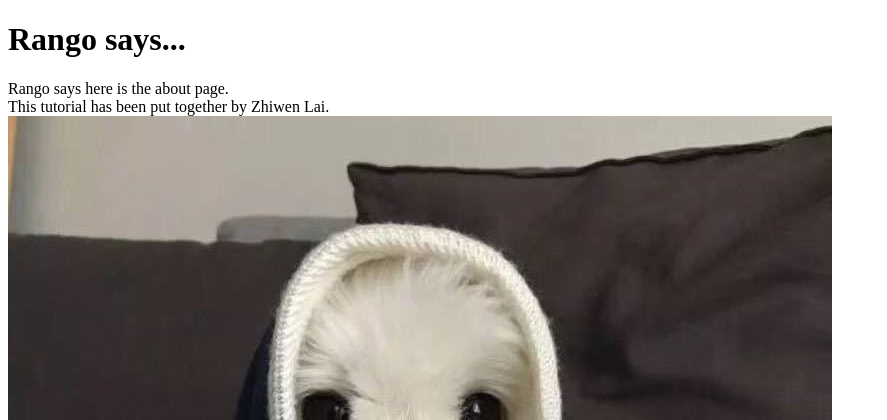
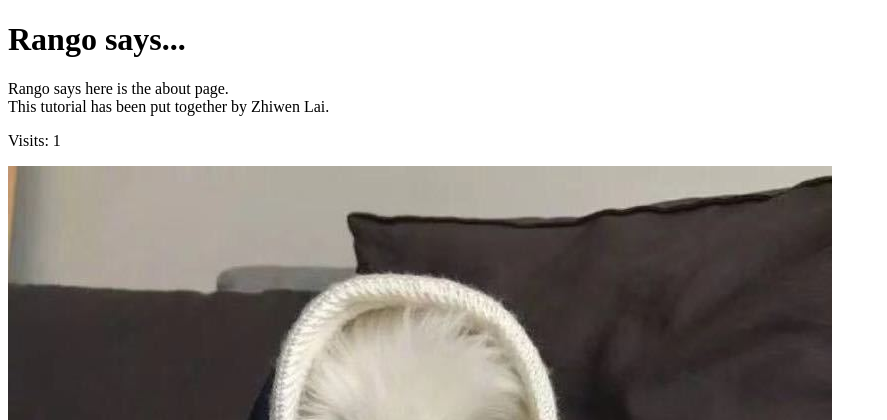
Before and after one commit to ZhiwenLai/tango_with_django_project, a Django app: page /rango/about/ in a window 1280 px wide. Shown: the top 420 px of the page, without its empty margins (0-887 px from the left). Run offline with Django 3.2, Linux system fonts and the light colour scheme; data comes from the database, SQL or seed files in the repository; both versions use the stored data as it was after the commit.

Commit message:
chapter10 finished

```diff
--- a/rango/views.py
+++ b/rango/views.py
@@ -10,6 +10,7 @@ from django.urls import reverse
 from django.contrib.auth import authenticate, login
 from django.contrib.auth.decorators import login_required
 from django.contrib.auth import logout
+from datetime import datetime
 
 def index(request):
     # return HttpResponse("Rango says hey there partner! <a href='/rango/about/'>About</a>") chapter3
@@ -25,7 +26,13 @@ def index(request):
     context_dict['categories'] = category_list
     context_dict['pages'] = page_list
 
-    return render(request, 'rango/index.html', context=context_dict)
+    response = render(request, 'rango/index.html', context=context_dict)
+    visitor_cookie_handler(request)
+    context_dict['visits'] = request.session['visits']
+
+    return response
+
+    # return render(request, 'rango/index.html', context=context_dict)
 
 def show_category(request, category_name_slug):
     context_dict = {}
@@ -43,7 +50,12 @@ def show_category(request, category_name_slug):
 
 def about(request):
     # return HttpResponse("Rango says here is the about page. <a href='/rango/'>Index</a>")
-    return render(request, 'rango/about.html')
+    context_dict = {}
+    visitor_cookie_handler(request)
+    context_dict['visits'] = request.session['visits']
+
+    # return render(request, 'rango/about.html')
+    return render(request, 'rango/about.html', context=context_dict)
 
 def add_category(request):
     form = CategoryForm()
@@ -131,3 +143,33 @@ def restricted(request):
 def user_logout(request):
     logout(request)
     return redirect(reverse('rango:index'))
+
+# def visitor_cookie_handler(request, response):
+#     visits = int(request.COOKIES.get('visits', '1'))
+#     last_visit_cookie = request.COOKIES.get('last_visit', str(datetime.now()))
+#     last_visit_time = datetime.strptime(last_visit_cookie[:-7],'%Y-%m-%d %H:%M:%S')
+#     if (datetime.now() - last_visit_time).days > 0:
+#         visits = visits + 1
+#         response.set_cookie('last_visit', str(datetime.now()))
+#     else:
+#         response.set_cookie('last_visit', last_visit_cookie)
+#     response.set_cookie('visits', visits)
+
+def get_server_side_cookie(request, cookie, default_val=None):
+    val = request.session.get(cookie)
+    if not val:
+        val = default_val
+    return val
+
+def visitor_cookie_handler(request):
+    visits = int(get_server_side_cookie(request, 'visits', '1'))
+    last_visit_cookie = get_server_side_cookie(request, 'last_visit', str(datetime.now()))
+    last_visit_time = datetime.strptime(last_visit_cookie[:-7], '%Y-%m-%d %H:%M:%S')
+
+    if (datetime.now() - last_visit_time).days > 0:
+        visits = visits + 1
+        request.session['last_visit'] = str(datetime.now())
+    else:
+        request.session['last_visit'] = last_visit_cookie
+
+    request.session['visits'] = visits
--- a/templates/rango/about.html
+++ b/templates/rango/about.html
@@ -1,3 +1,7 @@
+<!-- if request.session.test_cookie_worked():
+print("TEST COOKIE WORKED!")
+request.session.delete_test_cookie() -->
+
 {% extends 'rango/base.html' %}
 {% load staticfiles %}
 
@@ -18,6 +22,7 @@
         <div>
             Rango says here is the about page. <br />
             This tutorial has been put together by Zhiwen Lai.<br />
+            <p>Visits: {{ visits }}</p>
         </div>
         <!-- <div>
             <a href="/rango/">Index</a><br /> -->
--- a/templates/rango/index.html
+++ b/templates/rango/index.html
@@ -9,7 +9,7 @@
 <h1>Rango says...</h1>
 <div>
     {% if user.is_authenticated %}
-        howdy {{ user.username }}!
+        {{ user.username }}!
     {% else %}
         hey there partner!
     {% endif %}
```
Also changed, not shown: db.sqlite3.
